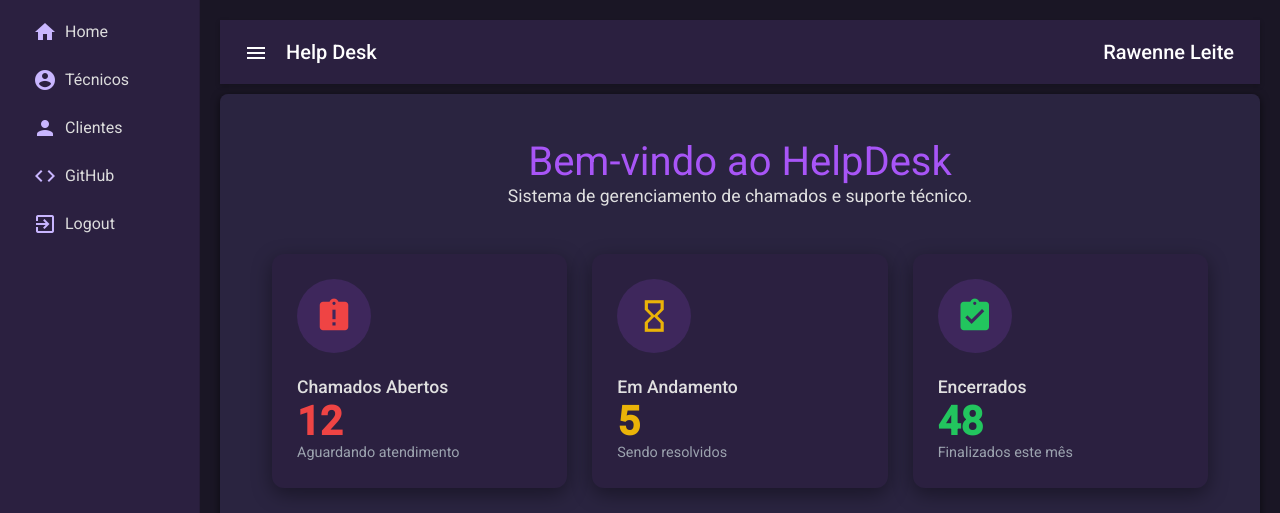
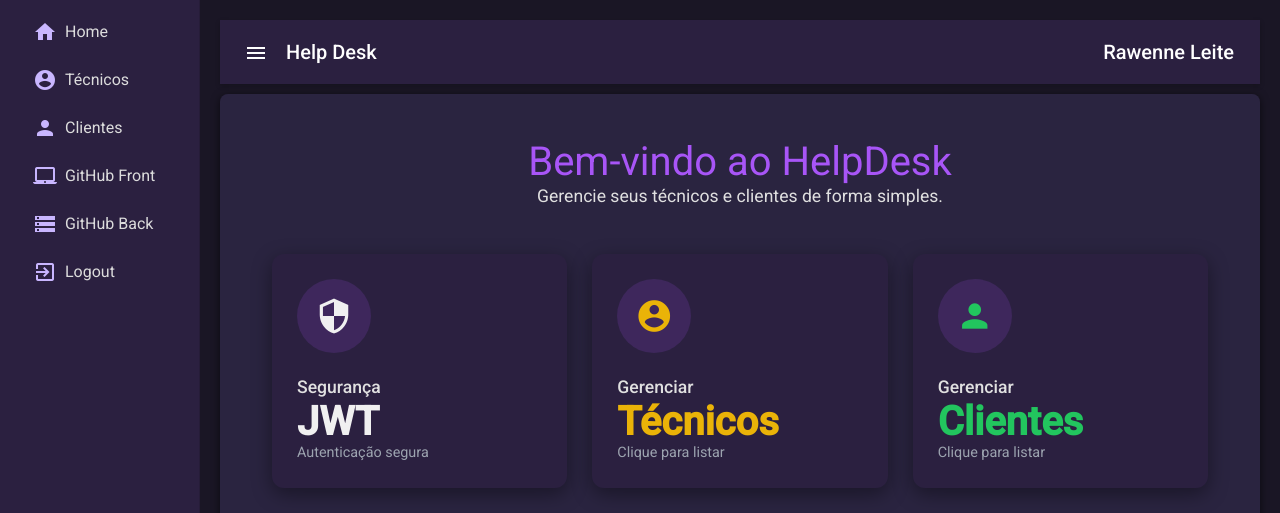
Before and after one commit to Silvarawenne/helpdeskprojectfrontend, an Angular app: page /home in a window 1280 px wide. Shown: the top 513 px of the page. Built offline with nearby package versions, Linux system fonts and the light colour scheme; sample sign-in values are in the browser's storage.

Commit message:
Finaliza projeto, adiciona links no menu e organiza estrutura de pastas

```diff
--- a/src/app/app-routing.module.ts
+++ b/src/app/app-routing.module.ts
@@ -25,20 +25,19 @@ const routes: Routes = [
     component: NavComponent,
     canActivate: [AuthGuard],
     children: [
+      {path: 'home', component: HomeComponent },
+      {path: '', redirectTo: 'home', pathMatch: 'full'},
       //ROTAS PARA TÉCNICOS
-      {path: 'home', component: HomeComponent },
       {path: 'tecnicos', component: TecnicoListComponent},
       {path: 'tecnicos/create', component: TecnicoCreateComponent},
       { path: 'tecnicos/update/:id', component: TecnicoUpdateComponent },
       { path: 'tecnicos/delete/:id', component: TecnicoDeleteComponent },
-      {path: 'clientes', component: ClienteListComponent},
 
       //ROTAS PARA CLIENTES
       { path: 'clientes', component: ClienteListComponent },
       { path: 'clientes/create', component: ClienteCreateComponent },
       { path: 'clientes/update/:id', component: ClienteUpdateComponent },
       { path: 'clientes/delete/:id', component: ClienteDeleteComponent },
-      {path: '', redirectTo: 'home', pathMatch: 'full'}
     ]
   }
 ];
--- a/src/app/app.module.ts
+++ b/src/app/app.module.ts
@@ -24,7 +24,6 @@ import { ClienteListComponent } from './components/cliente/cliente-list/cliente-
 import { ClienteCreateComponent } from './components/cliente/cliente-create/cliente-create.component';
 import { ClienteUpdateComponent } from './components/cliente/cliente-update/cliente-update.component';
 import { ClienteDeleteComponent } from './components/cliente/cliente-delete/cliente-delete.component';
-
 
 
 @NgModule({
--- a/src/app/components/home/home.component.html
+++ b/src/app/components/home/home.component.html
@@ -2,47 +2,47 @@
 
   <div class="header-section">
     <h1>Bem-vindo ao HelpDesk</h1>
-    <p>Sistema de gerenciamento de chamados e suporte técnico.</p>
+    <p>Gerencie seus técnicos e clientes de forma simples.</p>
   </div>
 
   <div class="dashboard-cards">
 
-    <mat-card class="info-card card-open">
+    <mat-card class="info-card">
       <div class="card-icon">
-        <mat-icon>assignment_late</mat-icon>
-      </div>
+        <mat-icon>security</mat-icon> </div>
       <div class="card-content">
-        <h3>Chamados Abertos</h3>
-        <h2>12</h2> <p>Aguardando atendimento</p>
+        <h3>Segurança</h3>
+        <h2>JWT</h2>
+        <p>Autenticação segura</p>
       </div>
     </mat-card>
 
-    <mat-card class="info-card card-process">
+    <mat-card class="info-card card-process" routerLink="/tecnicos" style="cursor: pointer;">
       <div class="card-icon">
-        <mat-icon>hourglass_empty</mat-icon>
+        <mat-icon>account_circle</mat-icon>
       </div>
       <div class="card-content">
-        <h3>Em Andamento</h3>
-        <h2>5</h2>
-        <p>Sendo resolvidos</p>
+        <h3>Gerenciar</h3>
+        <h2>Técnicos</h2>
+        <p>Clique para listar</p>
       </div>
     </mat-card>
 
-    <mat-card class="info-card card-closed">
+    <mat-card class="info-card card-closed" routerLink="/clientes" style="cursor: pointer;">
       <div class="card-icon">
-        <mat-icon>assignment_turned_in</mat-icon>
+        <mat-icon>person</mat-icon>
       </div>
       <div class="card-content">
-        <h3>Encerrados</h3>
-        <h2>48</h2>
-        <p>Finalizados este mês</p>
+        <h3>Gerenciar</h3>
+        <h2>Clientes</h2>
+        <p>Clique para listar</p>
       </div>
     </mat-card>
 
   </div>
 
   <div class="home-illustration">
-    <img src="assets/img/home-image.svg" alt="Ilustração Helpdesk" onerror="this.style.display='none'">
-    </div>
+    <img src="assets/img/tecnico-create.svg" alt="Ilustração Helpdesk" onerror="this.style.display='none'">
+  </div>
 
 </div>
--- a/src/app/components/nav/nav.component.html
+++ b/src/app/components/nav/nav.component.html
@@ -11,10 +11,13 @@
       <a mat-list-item routerLink="/clientes">
         <mat-icon>person</mat-icon> Clientes
       </a>
-      <a mat-list-item href="https://github.com/Silvarawenne" target="_blank">
-        <mat-icon>code</mat-icon> GitHub
+      <a mat-list-item href="https://github.com/Silvarawenne/helpdeskprojectfrontend" target="_blank">
+        <mat-icon>laptop_mac</mat-icon> GitHub Front
       </a>
-      <a mat-list-item routerLink="/logout">
+      <a mat-list-item href="https://github.com/Silvarawenne/projeto-java-UNICATOLICA" target="_blank">
+        <mat-icon>storage</mat-icon> GitHub Back
+      </a>
+      <a mat-list-item (click)="logout()" style="cursor: pointer;">
         <mat-icon>exit_to_app</mat-icon> Logout
       </a>
     </mat-nav-list>
--- a/src/app/components/nav/nav.component.ts
+++ b/src/app/components/nav/nav.component.ts
@@ -1,4 +1,7 @@
 import { Component, OnInit } from '@angular/core';
+import { Router } from '@angular/router';
+import { ToastrService } from 'ngx-toastr';
+import { AuthService } from 'src/app/services/auth.service';
 
 @Component({
   selector: 'app-nav',
@@ -7,9 +10,19 @@ import { Component, OnInit } from '@angular/core';
 })
 export class NavComponent implements OnInit {
 
-  constructor() { }
+  constructor(
+    private router: Router,
+    private authService: AuthService,
+    private toast: ToastrService
+  ) { }
 
   ngOnInit(): void {
+    this.router.navigate(['home']); // Garante que vai pra home ao carregar o menu
   }
 
+  logout() {
+    this.authService.logout(); // Limpa o token no service
+    this.toast.info('Logout realizado com sucesso', 'Logout', { timeOut: 7000 });
+    this.router.navigate(['login']);
+  }
 }
```
